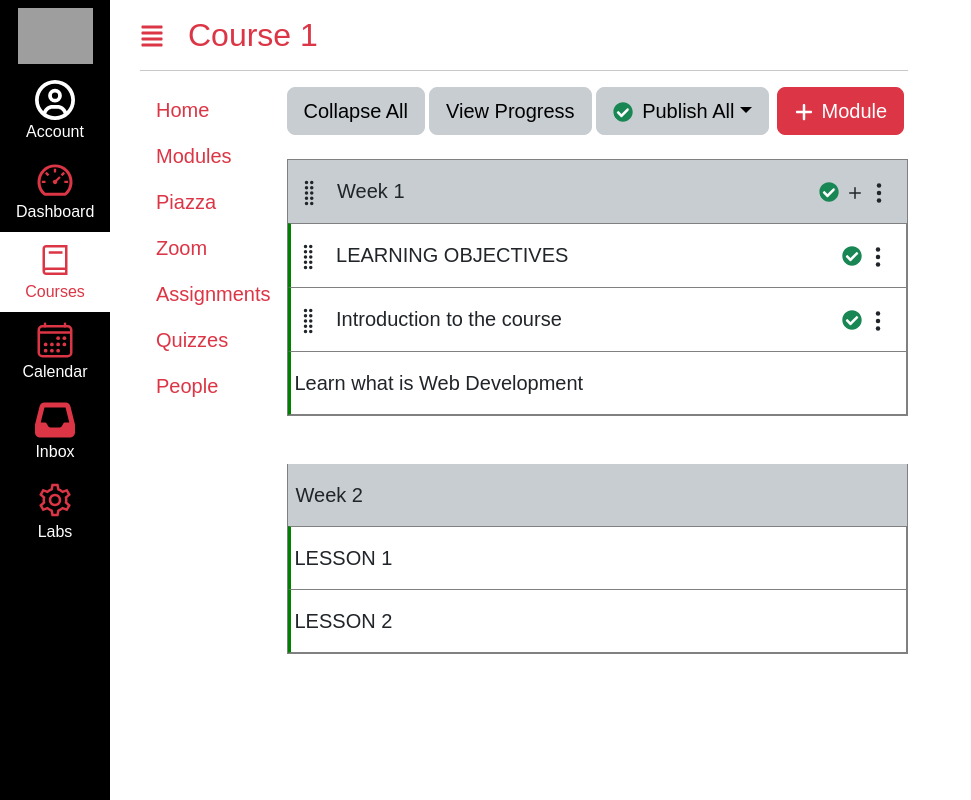
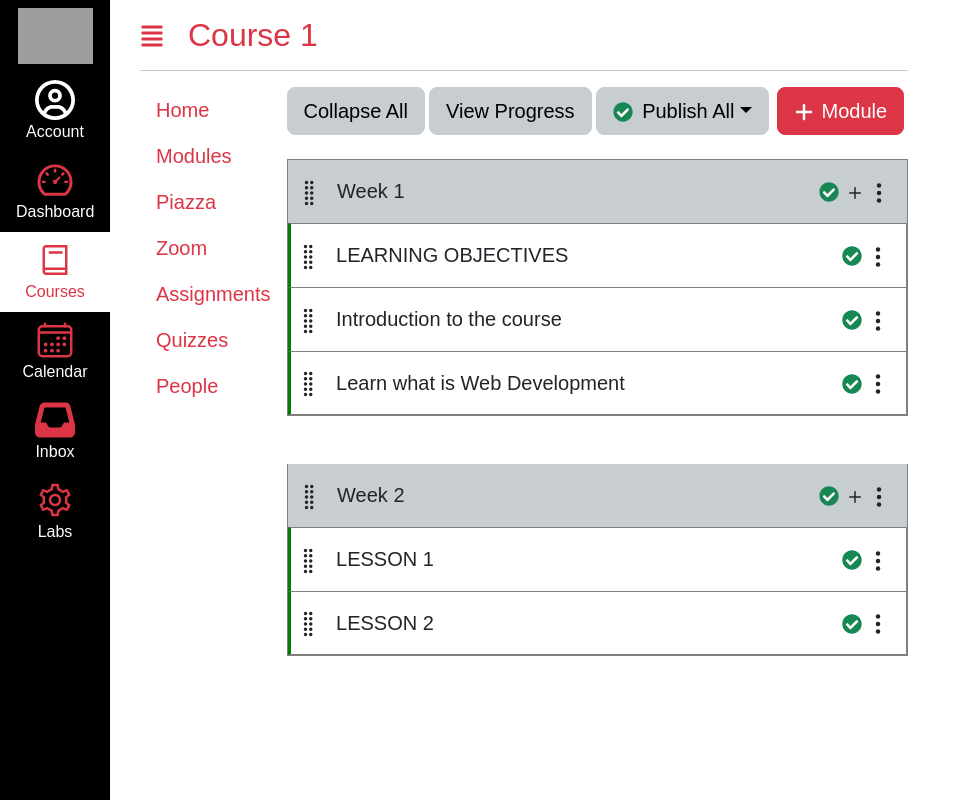
Before and after one commit to Kwon-exe/kambaz-next-js, a Next.js app: page /courses/1/modules in a window 1280 px wide. Shown: the whole page, without its empty margins (0-971 px from the left). Built offline with nearby package versions, Linux system fonts and the light colour scheme; grey boxes are pictures that could not be loaded.

Commit message:
Changes for rubrik

```diff
--- a/app/(kambaz)/courses/[cid]/assignments/page.tsx
+++ b/app/(kambaz)/courses/[cid]/assignments/page.tsx
@@ -51,7 +51,7 @@
                   href="/courses/1234/assignments/123"
                   className="wd-assignment-link text-dark d-block fw-bold text-decoration-none"
                 >
-                  A1 - ENV + HTML
+                  A1
                 </Link>
                 <div className="font-size-1rem text-secondary">
                   <span className="text-danger">Multiple Modules</span> |{" "}
@@ -79,7 +79,7 @@
                   href="/courses/1234/assignments/124"
                   className="wd-assignment-link text-dark d-block fw-bold text-decoration-none"
                 >
-                  A2 - HTML
+                  A2
                 </Link>
                 <div className="font-size-1rem text-secondary">
                   <span className="text-danger">Multiple Modules</span> |{" "}
@@ -107,7 +107,7 @@
                   href="/courses/1234/assignments/125"
                   className="wd-assignment-link text-dark d-block fw-bold text-decoration-none"
                 >
-                  A3 - CSS
+                  A3
                 </Link>
                 <div className="font-size-1rem text-secondary">
                   <span className="text-danger">Multiple Modules</span> |{" "}
--- a/app/(kambaz)/courses/[cid]/modules/page.tsx
+++ b/app/(kambaz)/courses/[cid]/modules/page.tsx
@@ -28,18 +28,24 @@
                 course <LessonControlButtons />
               </ListGroupItem>
               <ListGroupItem className="wd-lesson p-3 ps-1">
-                Learn what is Web Development{" "}
+                <BsGripVertical className="me-2 fs-3" /> Learn what is Web
+                Development <LessonControlButtons />
               </ListGroupItem>
             </ListGroup>
           </ListGroupItem>
           <ListGroupItem className="wd-module p-0 mb-5 fs-5 border-gray">
-            <div className="wd-title p-3 ps-2 bg-secondary"> Week 2 </div>
+            <div className="wd-title p-3 ps-2 bg-secondary">
+              <BsGripVertical className="me-2 fs-3" /> Week 2{" "}
+              <ModuleControlButtons />
+            </div>
             <ListGroup className="wd-lessons rounded-0">
               <ListGroupItem className="wd-lesson p-3 ps-1">
-                LESSON 1{" "}
+                <BsGripVertical className="me-2 fs-3" /> LESSON 1{" "}
+                <LessonControlButtons />
               </ListGroupItem>
               <ListGroupItem className="wd-lesson p-3 ps-1">
-                LESSON 2{" "}
+                <BsGripVertical className="me-2 fs-3" /> LESSON 2{" "}
+                <LessonControlButtons />
               </ListGroupItem>
             </ListGroup>
           </ListGroupItem>
```
